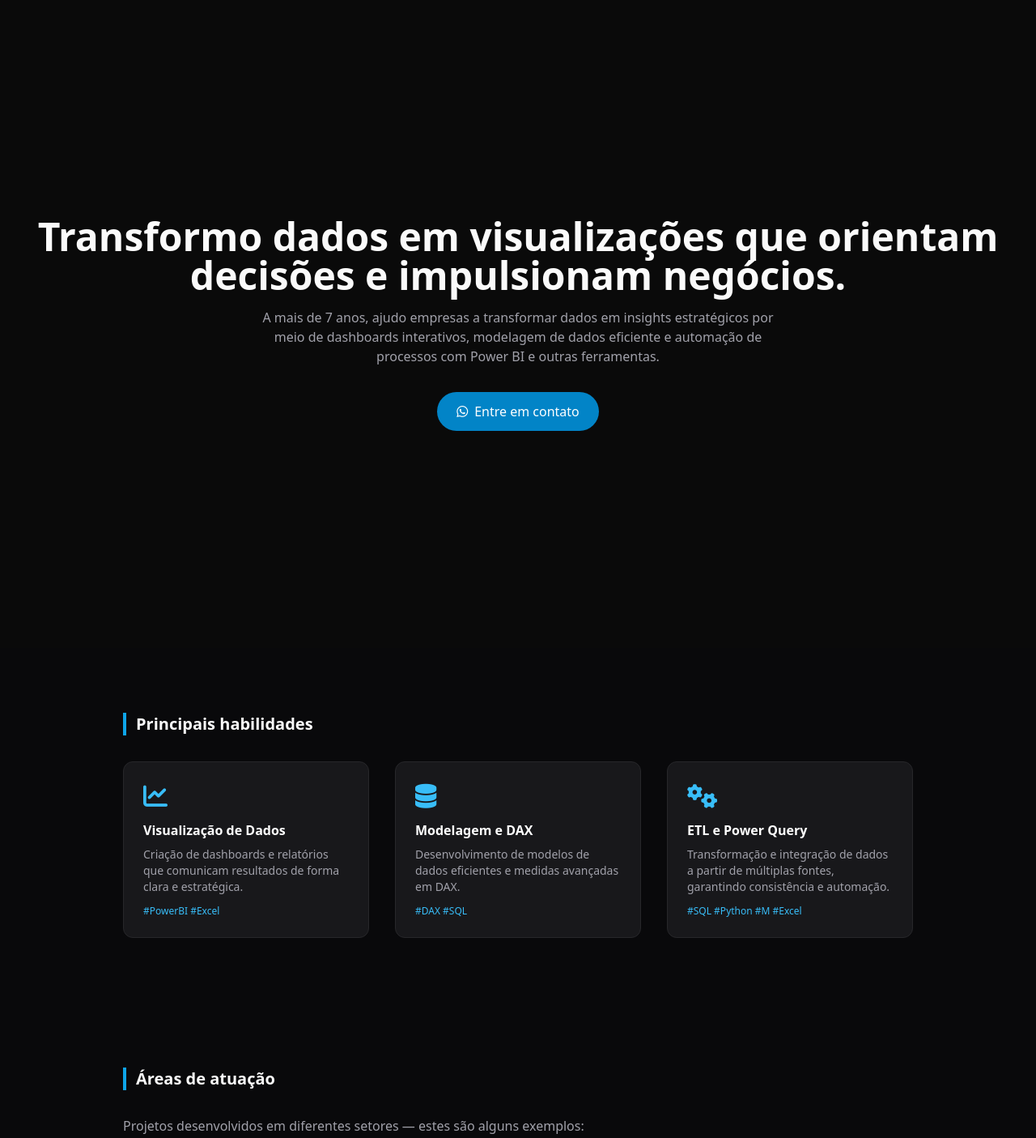
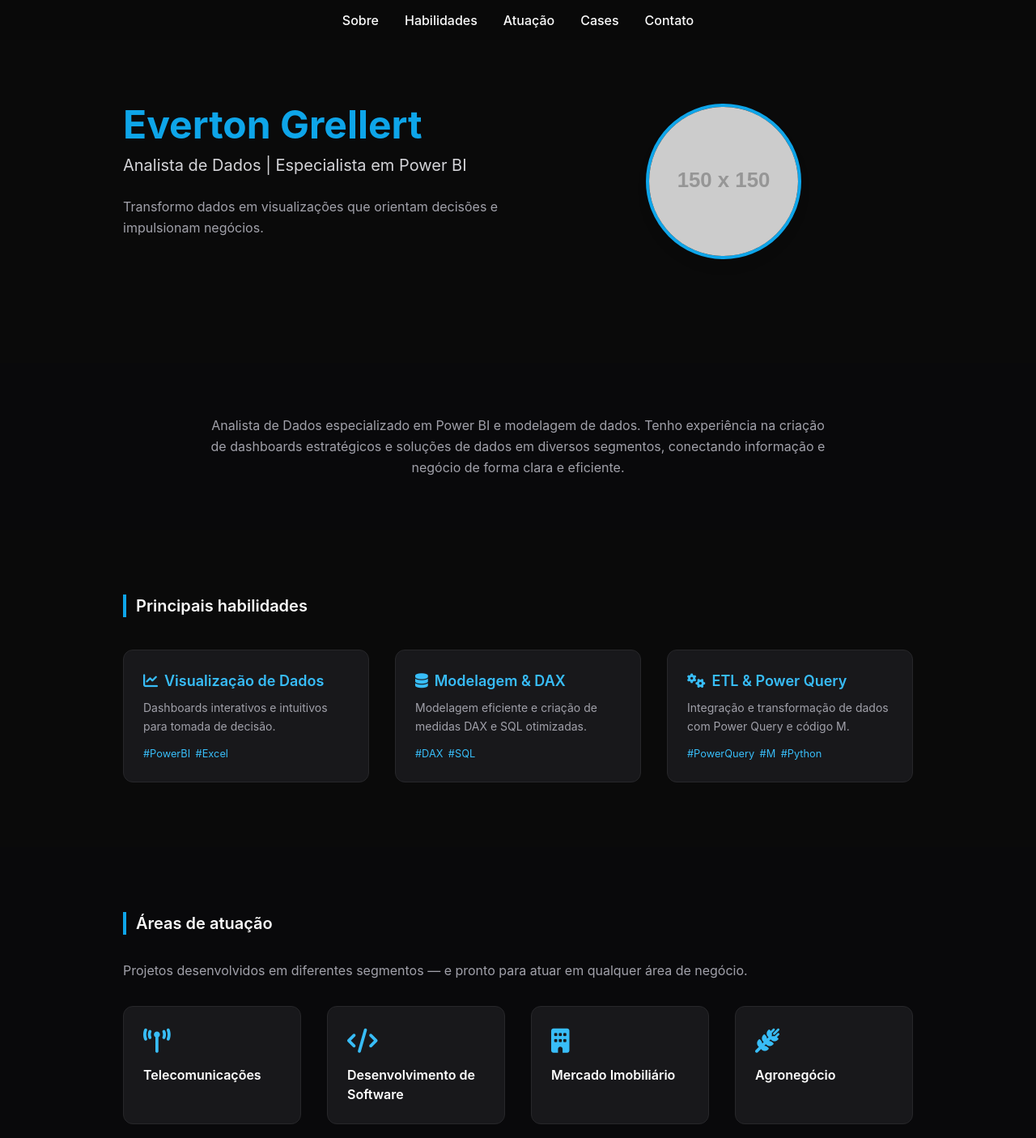
Before and after one commit to egrellert/egrellert.github.io, a plain HTML site: page index.html in a window 1280 px wide. Shown: the top 1405 px of the page at 81% size. Drawn offline with nearby package versions, Linux system fonts and the light colour scheme; placeholder pictures from the web are drawn by us.

Commit message:
Update index.html

```diff
--- a/index.html
+++ b/index.html
@@ -1,63 +1,133 @@
 <!DOCTYPE html>
 <html lang="pt-br">
 <head>
-  <meta charset="UTF-8" />
-  <meta name="viewport" content="width=device-width, initial-scale=1.0" />
+  <meta charset="UTF-8">
+  <meta name="viewport" content="width=device-width, initial-scale=1.0">
   <title>Everton Grellert - Power BI Portfolio</title>
   <script src="https://cdn.tailwindcss.com"></script>
-  <script src="https://kit.fontawesome.com/a2e0e9f6c4.js" crossorigin="anonymous"></script>
+  <link rel="stylesheet" href="https://cdnjs.cloudflare.com/ajax/libs/font-awesome/6.5.0/css/all.min.css">
+
   <style>
     body {
       background-color: #0a0a0a;
       color: #fafafa;
+      font-family: 'Inter', sans-serif;
       scroll-behavior: smooth;
+    }
+
+    @keyframes fadeIn {
+      from { opacity: 0; transform: translateY(30px) scale(0.98); }
+      to { opacity: 1; transform: translateY(0) scale(1); }
     }
     .fade-in {
       opacity: 0;
-      transform: translateY(20px);
-      transition: opacity 0.8s ease, transform 0.8s ease;
+      transform: translateY(30px) scale(0.98);
+      transition: opacity 0.8s ease-out, transform 0.8s ease-out;
     }
     .fade-in.visible {
       opacity: 1;
-      transform: translateY(0);
+      transform: translateY(0) scale(1);
+      animation: fadeIn 0.8s ease-out both;
+    }
+
+    nav {
+      position: fixed;
+      top: 0; left: 0; right:0;
+      background: rgba(10,10,10,0.95);
+      z-index: 50;
+      display: flex;
+      justify-content: center;
+      padding: 0.8rem 0;
+      backdrop-filter: blur(6px);
+    }
+    nav a { margin: 0 1rem; color: #fafafa; font-weight: 500; transition: color 0.3s; }
+    nav a:hover { color: #38bdf8; }
+
+    #progress-bar {
+      position: fixed;
+      top: 0;
+      left: 0;
+      height: 4px;
+      background: #38bdf8;
+      width: 0%;
+      z-index: 60;
+    }
+
+    .hover-whatsapp:hover {
+      color: #25D366;
+      text-shadow: 0 0 6px #25D366;
+      transition: color 0.3s ease, text-shadow 0.3s ease;
+    }
+
+    .hashtag {
+      color: #38bdf8;
+      font-size: 0.8rem;
+      margin-right: 0.4rem;
     }
   </style>
 </head>
+<body class="min-h-screen">
 
-<body class="font-sans antialiased">
-  <!-- Hero -->
-  <section class="min-h-screen flex flex-col justify-center items-center text-center px-6">
-    <h1 class="text-4xl md:text-5xl font-bold mb-4 fade-in">Transformo dados em visualizações que orientam decisões e impulsionam negócios.</h1>
-    <p class="text-zinc-400 mb-8 fade-in max-w-2xl">A mais de 7 anos, ajudo empresas a transformar dados em insights estratégicos por meio de dashboards interativos, modelagem de dados eficiente e automação de processos com Power BI e outras ferramentas.</p>
-    <a href="https://wa.me/5553984406181?text=Vi%20seu%20portfólio%20e%20gostaria%20de%20conversar%20com%20você" target="_blank"
-      class="bg-sky-600 hover:bg-sky-700 text-white px-6 py-3 rounded-full transition-all fade-in">
-      <i class="fa-brands fa-whatsapp mr-2"></i>Entre em contato
-    </a>
+  <div id="progress-bar"></div>
+
+  <nav class="fade-in">
+    <a href="#sobre">Sobre</a>
+    <a href="#habilidades">Habilidades</a>
+    <a href="#atuacao">Atuação</a>
+    <a href="#cases">Cases</a>
+    <a href="#contato">Contato</a>
+  </nav>
+
+  <!-- Capa -->
+  <section class="max-w-5xl mx-auto px-6 py-32 flex flex-col-reverse md:flex-row items-center gap-10 fade-in">
+    <div class="flex-1">
+      <h1 class="text-5xl font-bold mb-3">
+        <span class="text-sky-500">Everton Grellert</span>
+      </h1>
+      <h2 class="text-xl text-zinc-300 mb-6">Analista de Dados | Especialista em Power BI</h2>
+      <p class="text-zinc-400 leading-relaxed mb-6">Transformo dados em visualizações que orientam decisões e impulsionam negócios.</p>
+    </div>
+    <div class="flex-1 flex justify-center">
+      <img src="https://via.placeholder.com/150x150.png?text=Foto+Perfil" alt="Foto de Everton" class="w-48 h-48 rounded-full object-cover border-4 border-sky-500 shadow-lg">
+    </div>
   </section>
 
-  <!-- Principais Habilidades -->
-  <section id="habilidades" class="bg-zinc-950 py-20">
-    <div class="max-w-5xl mx-auto px-6">
-      <h2 class="text-xl font-semibold mb-8 border-l-4 border-sky-500 pl-3">Principais habilidades</h2>
-      <div class="grid sm:grid-cols-2 md:grid-cols-3 gap-8">
-        <div class="bg-zinc-900 border border-zinc-800 rounded-xl p-6 hover:border-sky-500 hover:scale-105 transition-all fade-in">
-          <i class="fa-solid fa-chart-line text-sky-400 text-3xl mb-3"></i>
-          <h4 class="text-white font-semibold mb-2">Visualização de Dados</h4>
-          <p class="text-zinc-400 text-sm mb-3">Criação de dashboards e relatórios que comunicam resultados de forma clara e estratégica.</p>
-          <p class="text-sky-400 text-xs">#PowerBI #Excel</p>
-        </div>
-        <div class="bg-zinc-900 border border-zinc-800 rounded-xl p-6 hover:border-sky-500 hover:scale-105 transition-all fade-in">
-          <i class="fa-solid fa-database text-sky-400 text-3xl mb-3"></i>
-          <h4 class="text-white font-semibold mb-2">Modelagem e DAX</h4>
-          <p class="text-zinc-400 text-sm mb-3">Desenvolvimento de modelos de dados eficientes e medidas avançadas em DAX.</p>
-          <p class="text-sky-400 text-xs">#DAX #SQL</p>
-        </div>
-        <div class="bg-zinc-900 border border-zinc-800 rounded-xl p-6 hover:border-sky-500 hover:scale-105 transition-all fade-in">
-          <i class="fa-solid fa-gears text-sky-400 text-3xl mb-3"></i>
-          <h4 class="text-white font-semibold mb-2">ETL e Power Query</h4>
-          <p class="text-zinc-400 text-sm mb-3">Transformação e integração de dados a partir de múltiplas fontes, garantindo consistência e automação.</p>
-          <p class="text-sky-400 text-xs">#SQL #Python #M #Excel</p>
-        </div>
+  <!-- Apresentação -->
+  <section id="sobre" class="bg-zinc-950 py-16 px-6 fade-in">
+    <div class="max-w-5xl mx-auto text-center">
+      <p class="text-zinc-400 leading-relaxed max-w-3xl mx-auto">
+        Analista de Dados especializado em Power BI e modelagem de dados.
+        Tenho experiência na criação de dashboards estratégicos e soluções de dados em diversos segmentos, conectando informação e negócio de forma clara e eficiente.
+      </p>
+    </div>
+  </section>
+
+  <!-- Habilidades -->
+  <section id="habilidades" class="max-w-5xl mx-auto px-6 py-20">
+    <h2 class="text-xl font-semibold mb-10 border-l-4 border-sky-500 pl-3">Principais habilidades</h2>
+    <div class="grid md:grid-cols-3 gap-8">
+      <div class="bg-zinc-900 border border-zinc-800 p-6 rounded-xl hover:border-sky-500 hover:scale-105 transition-all fade-in">
+        <h3 class="text-sky-400 font-semibold text-lg mb-2 flex items-center gap-2">
+          <i class="fa-solid fa-chart-line text-sky-400"></i> Visualização de Dados
+        </h3>
+        <p class="text-zinc-400 text-sm leading-relaxed mb-2">Dashboards interativos e intuitivos para tomada de decisão.</p>
+        <p><span class="hashtag">#PowerBI</span><span class="hashtag">#Excel</span></p>
+      </div>
+
+      <div class="bg-zinc-900 border border-zinc-800 p-6 rounded-xl hover:border-sky-500 hover:scale-105 transition-all fade-in">
+        <h3 class="text-sky-400 font-semibold text-lg mb-2 flex items-center gap-2">
+          <i class="fa-solid fa-database text-sky-400"></i> Modelagem & DAX
+        </h3>
+        <p class="text-zinc-400 text-sm leading-relaxed mb-2">Modelagem eficiente e criação de medidas DAX e SQL otimizadas.</p>
+        <p><span class="hashtag">#DAX</span><span class="hashtag">#SQL</span></p>
+      </div>
+
+      <div class="bg-zinc-900 border border-zinc-800 p-6 rounded-xl hover:border-sky-500 hover:scale-105 transition-all fade-in">
+        <h3 class="text-sky-400 font-semibold text-lg mb-2 flex items-center gap-2">
+          <i class="fa-solid fa-gears text-sky-400"></i> ETL & Power Query
+        </h3>
+        <p class="text-zinc-400 text-sm leading-relaxed mb-2">Integração e transformação de dados com Power Query e código M.</p>
+        <p><span class="hashtag">#PowerQuery</span><span class="hashtag">#M</span><span class="hashtag">#Python</span></p>
       </div>
     </div>
   </section>
@@ -66,7 +136,7 @@
   <section id="atuacao" class="bg-zinc-950 py-20">
     <div class="max-w-5xl mx-auto px-6">
       <h2 class="text-xl font-semibold mb-8 border-l-4 border-sky-500 pl-3">Áreas de atuação</h2>
-      <p class="text-zinc-400 mb-8">Projetos desenvolvidos em diferentes setores — estes são alguns exemplos:</p>
+      <p class="text-zinc-400 mb-8">Projetos desenvolvidos em diferentes segmentos — e pronto para atuar em qualquer área de negócio.</p>
       <div class="grid sm:grid-cols-2 md:grid-cols-4 gap-8">
         <div class="bg-zinc-900 border border-zinc-800 rounded-xl p-6 hover:border-sky-500 hover:scale-105 transition-all fade-in">
           <i class="fa-solid fa-tower-broadcast text-sky-400 text-3xl mb-3"></i>
@@ -78,34 +148,97 @@
         </div>
         <div class="bg-zinc-900 border border-zinc-800 rounded-xl p-6 hover:border-sky-500 hover:scale-105 transition-all fade-in">
           <i class="fa-solid fa-building text-sky-400 text-3xl mb-3"></i>
-          <h4 class="text-white font-semibold">Mercado Imobiliário e Construção Civil</h4>
+          <h4 class="text-white font-semibold">Mercado Imobiliário</h4>
         </div>
         <div class="bg-zinc-900 border border-zinc-800 rounded-xl p-6 hover:border-sky-500 hover:scale-105 transition-all fade-in">
           <i class="fa-solid fa-wheat-awn text-sky-400 text-3xl mb-3"></i>
           <h4 class="text-white font-semibold">Agronegócio</h4>
         </div>
       </div>
-      <p class="text-zinc-500 text-sm mt-8 text-center">E outras áreas nas quais dados podem gerar valor.</p>
     </div>
   </section>
 
-  <footer class="bg-black py-10 text-center text-zinc-500 text-sm">
-    <p>© 2025 Everton Grellert — Todos os direitos reservados.</p>
+  <!-- Cases -->
+  <section id="cases" class="py-20 px-6">
+    <div class="max-w-5xl mx-auto">
+      <h2 class="text-xl font-semibold mb-10 border-l-4 border-sky-500 pl-3">Cases e Dashboards</h2>
+      <div class="grid sm:grid-cols-2 lg:grid-cols-3 gap-8">
+        <div class="bg-zinc-900 border border-zinc-800 rounded-2xl overflow-hidden hover:scale-105 transition-transform cursor-pointer fade-in" onclick="openModal('https://app.powerbi.com/view?r=eyJrIjoiZTI2NjU5MzUtZjU2OC00NjcyLTk1NjMtMjUzOGQ0ZjgxMjBiIiwidCI6IjM5NDkwYjgyLWI3MzktNGE4My1iNjFiLWQxZmM1NTg0YjQ3ZiJ9')">
+          <img src="https://via.placeholder.com/400x220.png?text=Dashboard+Telecom" alt="Dashboard Telecom" class="w-full h-44 object-cover">
+          <div class="p-4">
+            <h4 class="text-lg font-semibold mb-2">Dashboard Telecom</h4>
+            <p class="text-sm text-zinc-400 mb-4">Monitoramento de indicadores operacionais e satisfação do cliente.</p>
+          </div>
+        </div>
+
+        <div class="bg-zinc-900 border border-zinc-800 rounded-2xl overflow-hidden hover:scale-105 transition-transform cursor-pointer fade-in" onclick="openModal('https://app.powerbi.com/view?r=eyJrIjoiNzQxYWViZjQtZDE0Ny00NGY5LThhMjctOTk4YWI2MjJhYWY0IiwidCI6IjM5NDkwYjgyLWI3MzktNGE4My1iNjFiLWQxZmM1NTg0YjQ3ZiJ9')">
+          <img src="https://via.placeholder.com/400x220.png?text=Dashboard+Imobiliário" alt="Dashboard Imobiliário" class="w-full h-44 object-cover">
+          <div class="p-4">
+            <h4 class="text-lg font-semibold mb-2">Dashboard Imobiliário</h4>
+            <p class="text-sm text-zinc-400 mb-4">Análise de locações, vendas e taxa de vacância por região.</p>
+          </div>
+        </div>
+      </div>
+    </div>
+  </section>
+
+  <!-- Modal -->
+  <div id="project-modal" class="fixed inset-0 bg-black bg-opacity-80 hidden items-center justify-center z-50">
+    <div class="relative max-w-5xl w-full h-[80vh]">
+      <button onclick="closeModal()" class="absolute top-2 right-2 text-white text-3xl">&times;</button>
+      <iframe id="modal-iframe" src="" class="w-full h-full rounded-xl border-none"></iframe>
+    </div>
+  </div>
+
+  <!-- Contato -->
+  <section id="contato" class="py-16 text-center">
+    <h3 class="text-2xl font-semibold mb-4">Entre em contato</h3>
+    <p class="text-zinc-400 mb-6">Vamos conversar sobre como transformar os dados da sua empresa em resultados reais.</p>
+    <div class="flex justify-center gap-6">
+      <a href="https://www.linkedin.com/in/everton-grellert/" target="_blank" class="hover:text-sky-400">
+        <i class="fa-brands fa-linkedin text-xl"></i>
+      </a>
+      <a href="https://wa.me/5553991944766?text=Vi%20seu%20portf%C3%B3lio%20e%20gostaria%20de%20conversar%20sobre%20como%20transformar%20os%20dados%20da%20sua%20empresa%20em%20insights%20estrat%C3%A9gicos" target="_blank" class="hover-whatsapp">
+        <i class="fa-brands fa-whatsapp text-xl"></i>
+      </a>
+    </div>
+  </section>
+
+  <footer class="text-center text-sm text-zinc-600 py-4 border-t border-zinc-800">
+    © 2025 Everton Grellert. Todos os direitos reservados.
   </footer>
 
   <script>
-    // Fade-in ao scroll, sempre que o elemento entrar na tela
+    const elements = document.querySelectorAll('.fade-in');
     const observer = new IntersectionObserver((entries) => {
-      entries.forEach((entry) => {
-        if (entry.isIntersecting) {
+      entries.forEach((entry, index) => {
+        if(entry.isIntersecting){
+          entry.target.style.transitionDelay = `${index*0.1}s`;
           entry.target.classList.add('visible');
         } else {
           entry.target.classList.remove('visible');
         }
       });
-    }, { threshold: 0.1 });
+    }, { threshold: 0.15 });
+    elements.forEach(el => observer.observe(el));
 
-    document.querySelectorAll('.fade-in').forEach((el) => observer.observe(el));
+    window.addEventListener('scroll', () => {
+      const scrollTop = window.scrollY;
+      const docHeight = document.body.scrollHeight - window.innerHeight;
+      const progress = (scrollTop / docHeight) * 100;
+      document.getElementById('progress-bar').style.width = progress + '%';
+    });
+
+    function openModal(src){
+      document.getElementById('modal-iframe').src = src;
+      document.getElementById('project-modal').classList.remove('hidden');
+      document.getElementById('project-modal').classList.add('flex');
+    }
+    function closeModal(){
+      document.getElementById('project-modal').classList.add('hidden');
+      document.getElementById('project-modal').classList.remove('flex');
+      document.getElementById('modal-iframe').src = "";
+    }
   </script>
 </body>
 </html>
```
